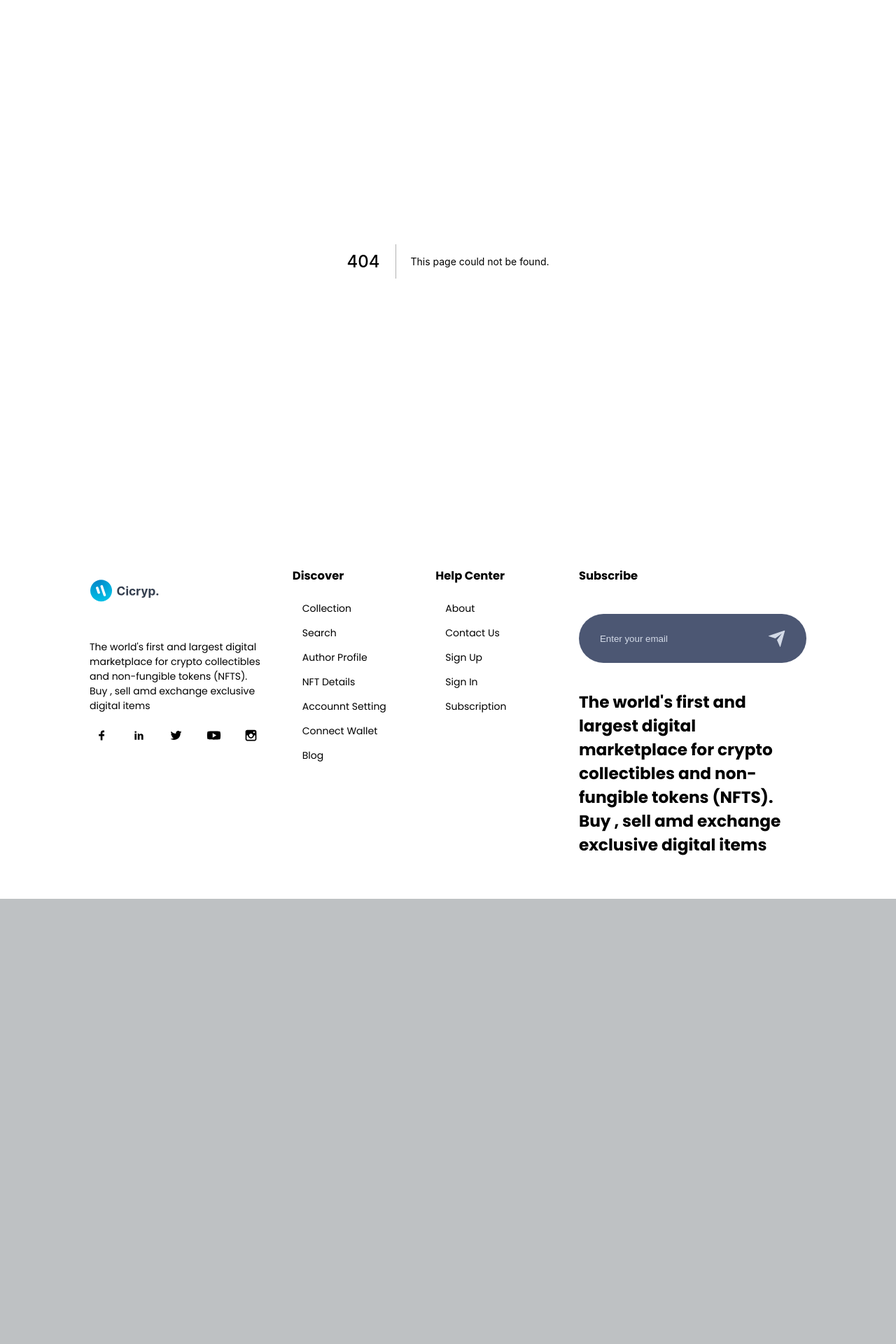
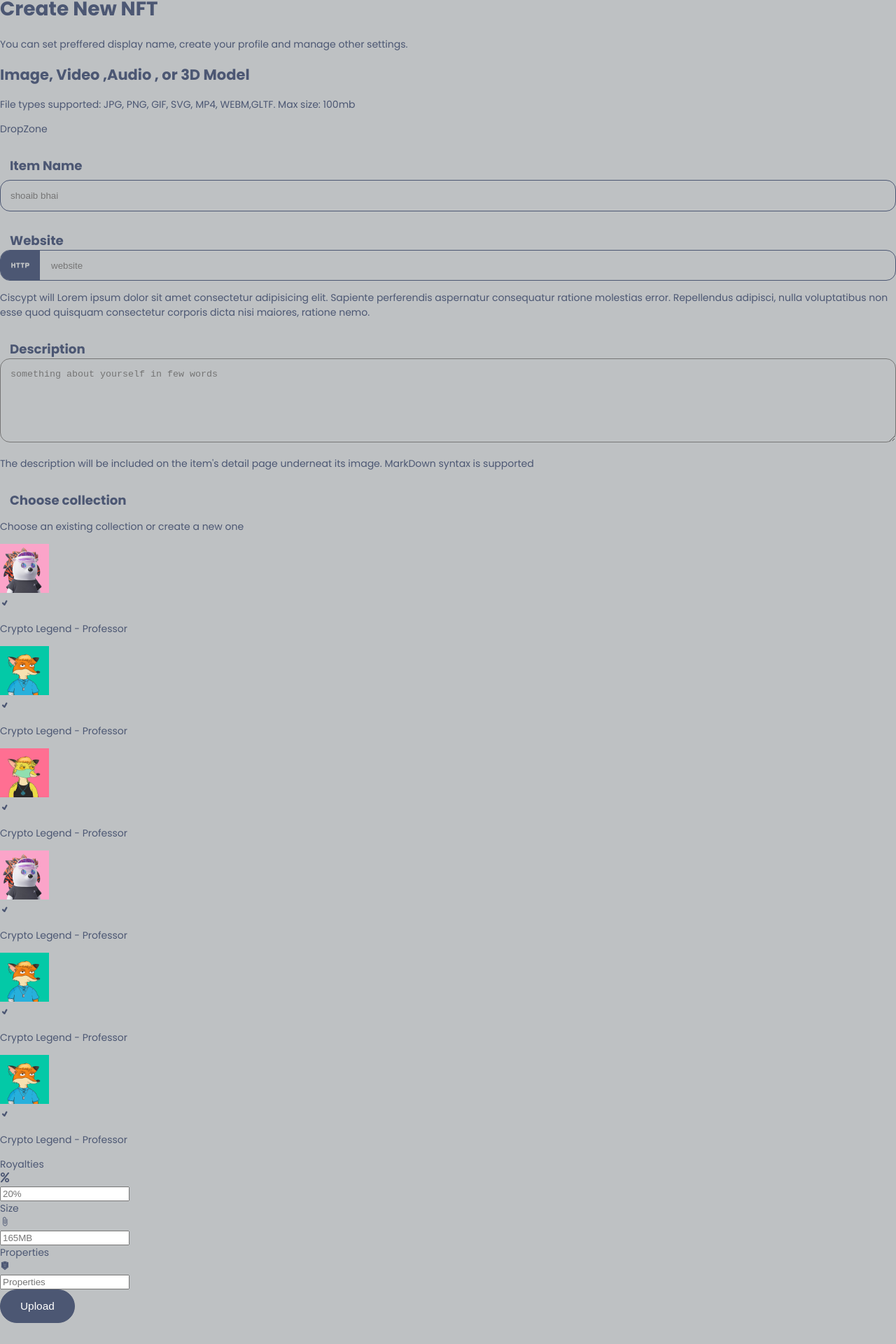
Before and after one commit to DaniTechdev/WEB3-NFT-Marketplace-solidity-and-NextJs-FullStack-, a Next.js app: page /UploadNFT in a window 1280 px wide. Before the commit this address had no page. Shown: the part 175-2095 px from the top of the page at 70% size. Before the commit the page ends 1459 px from the top, so only its background shows below. Built offline with nearby package versions, Linux system fonts and the light colour scheme.

Commit message:
Done with  main skeleton of the UploadNFT componet

```diff
--- a/AccountPage/Form/Form.module.css
+++ b/AccountPage/Form/Form.module.css
@@ -0,0 +1,99 @@
+
+
+.Form{
+    width: 100%;
+}
+
+.Form_box_input{
+    margin-top: 2rem;
+}
+
+.Form_box_input label{
+    display: block;
+    width: 100%;
+    margin-left: 1rem;
+    font-weight: 700;
+    font-size: 1.3rem;
+}
+
+.Form_box_input_username{
+    width: 100%;
+    border: 1px solid var(--icons-color);
+    padding: 1rem;
+    border-radius: 1rem;
+    background-color: transparent;
+    margin-top: .5rem;
+    outline: none;
+
+}
+
+.Form_box_input::placeholder{
+    font-size: 1.2rem;
+    color: var(--icons-color);
+}
+
+.Form_box_input_box{
+    width: 100%;
+    border: 1px solid var(--icons-color);
+    border-radius: 1rem;
+    align-items: center;
+    display: flex;
+    gap: 1rem;
+    overflow: hidden;
+
+}
+
+.Form_box_input_box_icon{
+    font-size: 2rem;
+    background-color: var(--icons-color);
+    padding: .5rem 1rem;
+    color: var(--main-bg-color);
+    display: grid;
+    cursor: pointer;
+
+}
+
+.Form_box_input_box input{
+    width:90%;
+    border: 0;
+    background-color: transparent;
+    outline: none;
+}
+
+.Form_box_input textarea{
+    width: 100%;
+    background-color: transparent;
+    outline: none;
+    border-radius: 1rem;
+    padding: 1rem;
+}
+
+.Form_box_input_social{
+    display: grid;
+    grid-template-columns: repeat(3, 1fr);
+    gap: 1rem;
+}
+
+.Form_box_btn{
+    margin: 4rem 0;
+}
+
+.button{
+    width: 100%;
+    display: flex;
+    justify-content: center;
+    font-size: 1.5rem;
+}
+
+
+@media screen and (max-width:35em){
+    .Form_box_input_social{
+        grid-template-columns: 1fr ;
+    }
+}
+
+@media screen and (min-width: 425px) and (max-width:768px){
+ .Form_box_input_social{
+    grid-template-columns: 1fr 1fr;
+ }
+}
--- /dev/null
+++ b/UploadNFT/DropZone/DropZone.jsx
@@ -0,0 +1,11 @@
+import React from "react";
+
+//INTERNAL IMPORT
+import Style from "./DropZone.module.css";
+import images from "../../img";
+
+const DropZone = () => {
+  return <div>DropZone</div>;
+};
+
+export default DropZone;
--- /dev/null
+++ b/UploadNFT/UploadNFT.jsx
@@ -0,0 +1,203 @@
+import React, { useState } from "react";
+import { MdOutlineHttp, MdOutlineAttachFile } from "react-icons/md";
+import { FaPercent } from "react-icons/fa";
+import { AiTwotonePropertySafety } from "react-icons/ai";
+import { TiTick } from "react-icons/ti";
+import Image from "next/image";
+
+//INTERNAL IMPORT
+import Style from "./UploadNFT.module.css";
+import formStyle from "../AccountPage/Form/Form.module.css";
+import images from "../img";
+import { Button } from "../components/componentsindex";
+import { DropZone } from "../UploadNFT/uploadNFTIndex";
+
+const UploadNFT = () => {
+  const [active, setActive] = useState(0);
+  const [itemName, setItemName] = useState("");
+  const [Website, setWebsite] = useState("");
+  const [description, setDescription] = useState("");
+  const [royalties, setRoyaltiess] = useState("");
+  const [fileSize, setFileSize] = useState("");
+  const [category, setCategory] = useState(0);
+  const [properties, setProperties] = useState("");
+  const categoryArray = [
+    {
+      image: images.nft_image_1,
+      category: "Sports",
+    },
+    {
+      image: images.nft_image_2,
+      category: "Art",
+    },
+    {
+      image: images.nft_image_3,
+      category: "Music",
+    },
+    {
+      image: images.nft_image_1,
+      category: "Digital",
+    },
+    {
+      image: images.nft_image_2,
+      category: "Time",
+    },
+    {
+      image: images.nft_image_2,
+      category: "Photography",
+    },
+  ];
+
+  return (
+    <div className={Style.upload}>
+      <DropZone
+        title="JPG, PNG,WEBM,MAX 100MB"
+        heading="Drag & drop file"
+        subHeading="or Browse media on your device"
+        description={description}
+        royalties={royalties}
+        fileSize={fileSize}
+        category={category}
+        properties={properties}
+        image={images.upload}
+      />
+
+      <div className={Style.upload_box}>
+        <div className={formStyle.Form_box_input}>
+          <label htmlFor="nft">Item Name</label>
+          <input
+            type="text"
+            placeholder="shoaib bhai"
+            className={formStyle.Form_box_input_username}
+            onChange={(e) => setItemName(e.target.value)}
+          />
+        </div>
+
+        <div className={formStyle.Form_box_input}>
+          <label htmlFor="website">Website</label>
+          <div className={formStyle.Form_box_input_box}>
+            <div className={formStyle.Form_box_input_box_icon}>
+              <MdOutlineHttp />
+            </div>
+
+            <input
+              type="text"
+              placeholder="website"
+              onChange={(e) => setWebsite(e.target.value)}
+            />
+          </div>
+
+          <p className={formStyle.upload_box_input_para}>
+            Ciscypt will Lorem ipsum dolor sit amet consectetur adipisicing
+            elit. Sapiente perferendis aspernatur consequatur ratione molestias
+            error. Repellendus adipisci, nulla voluptatibus non esse quod
+            quisquam consectetur corporis dicta nisi maiores, ratione nemo.
+          </p>
+        </div>
+
+        <div className={formStyle.Form_box_input}>
+          <label htmlFor="description">Description</label>
+          <textarea
+            name=""
+            id=""
+            color="30"
+            rows="6"
+            placeholder="something about yourself in few words"
+            onChange={(e) => setDescription(e.target.value)}
+          ></textarea>
+          <p>
+            The description will be included on the item's detail page underneat
+            its image. MarkDown syntax is supported
+          </p>
+        </div>
+
+        <div className={formStyle.Form_box_input}>
+          <label htmlFor="name"> Choose collection</label>
+          <p className={Style.upload_box_input_para}>
+            Choose an existing collection or create a new one
+          </p>
+
+          <div className={Style.upload_box_slider_div}>
+            {categoryArray.map((el, i) => (
+              <div
+                className={`${Style.upload_box_slider} ${
+                  active == i + 1 ? Style.active : ""
+                }`}
+                key={i + 1}
+                onClick={() => (setActive(i + 1), setCategory(el.category))}
+              >
+                <div className={Style.upload_box_slider_box}>
+                  <div className={Style.upload_box_slider_box_img}>
+                    <Image
+                      src={el.image}
+                      alt="background image"
+                      width={70}
+                      height={70}
+                      className={Style.upload_box_slider_box_img_img}
+                    />
+                  </div>
+                  <div className={Style.upload_box_slider_box_img_icon}>
+                    <TiTick />
+                  </div>
+                </div>
+                <p>Crypto Legend - Professor</p>
+              </div>
+            ))}
+          </div>
+        </div>
+
+        <div className={Style.Form_box_input_social}>
+          <div className={Style.Form_box_input}>
+            <label htmlFor="Royalties">Royalties</label>
+            <div className={Style.Form_box_input_box}>
+              <div className={Style.Form_box_input_box_icon}>
+                <FaPercent />
+              </div>
+              <input
+                type="text"
+                placeholder="20%"
+                onChange={() => setRoyaltiess(e.target.value)}
+              />
+            </div>
+          </div>
+          <div className={Style.Form_box_input}>
+            <label htmlFor="Size">Size</label>
+            <div className={Style.Form_box_input_box}>
+              <div className={Style.Form_box_input_box_icon}>
+                <MdOutlineAttachFile />
+              </div>
+              <input
+                type="text"
+                placeholder="165MB"
+                onChange={() => setFileSize(e.target.value)}
+              />
+            </div>
+          </div>
+          <div className={Style.Form_box_input}>
+            <label htmlFor="Properties">Properties</label>
+            <div className={Style.Form_box_input_box}>
+              <div className={Style.Form_box_input_box_icon}>
+                <AiTwotonePropertySafety />
+              </div>
+              <input
+                type="text"
+                placeholder="Properties"
+                onChange={() => setProperties(e.target.value)}
+              />
+            </div>
+          </div>
+        </div>
+
+        <div className={Style.Form_box_btn}>
+          <Button
+            btnText="Upload"
+            handleClick={() => {}}
+            classStyle={Style.upload_box_btn_style}
+          />
+        </div>
+      </div>
+    </div>
+  );
+};
+
+export default UploadNFT;
--- /dev/null
+++ b/UploadNFT/uploadNFTIndex.js
@@ -0,0 +1,4 @@
+import DropZone from "./DropZone/DropZone.jsx";
+import UploadNFT from "./UploadNFT.jsx";
+
+export { DropZone, UploadNFT };
--- a/components/NavBar/Discover/Discover.jsx
+++ b/components/NavBar/Discover/Discover.jsx
@@ -29,6 +29,10 @@ const Discover = () => {
       link: "account",
     },
     {
+      name: "Upload NFT",
+      link: "UploadNFT",
+    },
+    {
       name: "Connect Wallet",
       link: "connect-wallet",
     },
--- /dev/null
+++ b/pages/UploadNFT.js
@@ -0,0 +1,35 @@
+import React from "react";
+
+//INTERNAL IMPORT
+import Style from "../styles/upload-nft.module.css";
+import { UploadNFT } from "../UploadNFT/uploadNFTIndex";
+
+const uploadNFT = () => {
+  return (
+    <div className={Style.uploadNFT}>
+      <div className={Style.uploadNFT_box}>
+        <div className={Style.uploadNFT_box_heading}>
+          <h1>Create New NFT</h1>
+          <p>
+            You can set preffered display name, create your profile and manage
+            other settings.
+          </p>
+        </div>
+
+        <div className={Style.uploadNFT_box_title}>
+          <h2>Image, Video ,Audio , or 3D Model</h2>
+          <p>
+            File types supported: JPG, PNG, GIF, SVG, MP4, WEBM,GLTF. Max size:
+            100mb
+          </p>
+        </div>
+
+        <div className={Style.uploadNFT_box_form}>
+          <UploadNFT />
+        </div>
+      </div>
+    </div>
+  );
+};
+
+export default uploadNFT;
```
Also changed, not shown: styles/account.module.css (+22 -1 lines), UploadNFT/DropZone/DropZone.module.css (added), UploadNFT/UploadNFT.module.css (added), styles/upload-nft.module.css (added).
